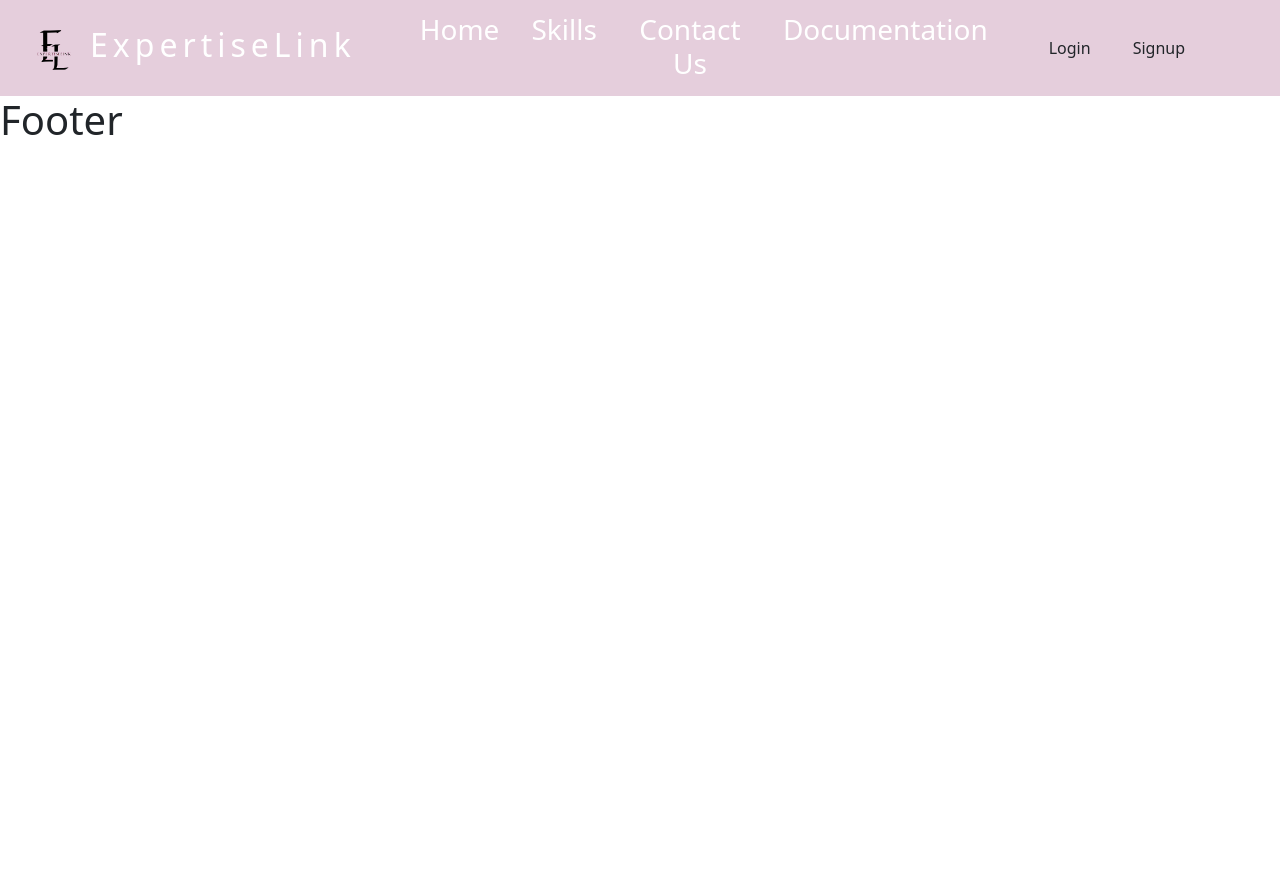
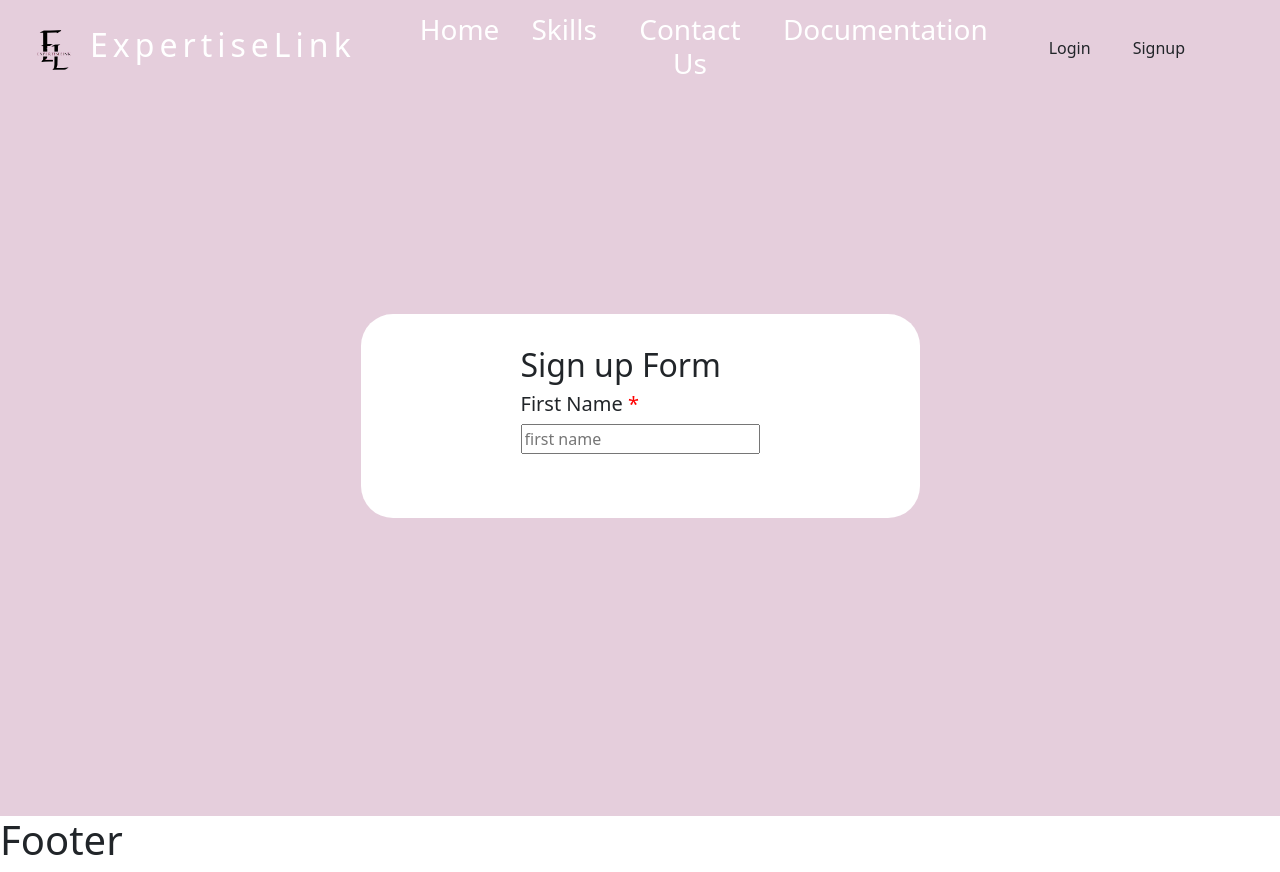
Before and after one commit to qirratfatyma/ExpertiseLink, a React (Create React App) app: page /Signup in a window 1280 px wide. Before the commit the page ends 800 px from the top, so only its background shows below. Built offline with nearby package versions, Linux system fonts and the light colour scheme.

Commit message:
SIgnup Page

```diff
--- a/src/App.css
+++ b/src/App.css
@@ -19,7 +19,11 @@ h2 {
 }
 
 h3 {
-  font-size: 20px;
+  font-size: 15px;
+}
+
+h4 {
+  font-size: 8px;
 }
 
 /* Navbar CSS */
@@ -69,3 +73,22 @@ h3 {
 
 /* .navbar-btn:hover {
 } */
+
+.Signup-container {
+  display: flex;
+  justify-content: center;
+  align-items: center;
+  background-color: var(--primary-color);
+  height: 90vh;
+}
+
+.form-container {
+  background-color: white;
+  padding: 2rem 10rem 4rem 10rem;
+  margin-bottom: 5rem;
+  border-radius: 2rem;
+}
+
+.form-section {
+  text-align: left;
+}
--- a/src/App.js
+++ b/src/App.js
@@ -1,20 +1,26 @@
-import { Route, Routes } from 'react-router-dom';
-import './App.css';
-import Footer from './components/Footer';
-import Header from './components/Header';
-import HeroSection from './components/HeroSection';
+import { Route, Routes } from "react-router-dom";
+import "./App.css";
+import Footer from "./components/Footer";
+import Header from "./components/Header";
+import HeroSection from "./components/HeroSection";
+import Contact from "./components/Contact";
+import Skills from "./components/Skills";
+import Documentation from "./components/Documentation";
+import Signup from "./components/Signup";
 
 function App() {
   return (
-
     <div>
       <Header />
       <Routes>
-        <Route path='/HeroSection' element= {<HeroSection/>} />
+        <Route path="/HeroSection" element={<HeroSection />} />
+        <Route path="/Skills" element={<Skills />} />
+        <Route path="/Contact" element={<Contact />} />
+        <Route path="/Documentation" element={<Documentation />} />
+        <Route path="/Signup" element={<Signup />} />
       </Routes>
-      <Footer/>
+      <Footer />
     </div>
-
   );
 }
 
--- /dev/null
+++ b/src/components/Contact.js
@@ -0,0 +1,7 @@
+import React from "react";
+
+function Contact() {
+  return <div>Contact Section</div>;
+}
+
+export default Contact;
--- /dev/null
+++ b/src/components/Documentation.js
@@ -0,0 +1,7 @@
+import React from "react";
+
+function Documentation() {
+  return <div>Documentation section</div>;
+}
+
+export default Documentation;
--- a/src/components/Header.js
+++ b/src/components/Header.js
@@ -20,18 +20,20 @@ function BasicExample() {
             <Link to="/HeroSection" className="navbar-elements">
               <h3>Home</h3>
             </Link>
-            <Link to="/HeroSection" className="navbar-elements">
+            <Link to="/Skills" className="navbar-elements">
               <h3>Skills</h3>
             </Link>
-            <Link to="/HeroSection" className="navbar-elements">
+            <Link to="/Contact" className="navbar-elements">
               <h3>Contact Us</h3>
             </Link>
-            <Link to="/HeroSection" className="navbar-elements">
+            <Link to="/Documentation" className="navbar-elements">
               <h3>Documentation</h3>
             </Link>
           </Nav>
           <button className="btn navbar-btn">Login</button>
-          <button className="btn navbar-btn">Signup</button>
+          <Link to="/Signup">
+            <button className="btn navbar-btn">Signup</button>
+          </Link>
         </Navbar.Collapse>
       </Container>
     </Navbar>
--- a/src/components/HeroSection.js
+++ b/src/components/HeroSection.js
@@ -1,9 +1,5 @@
-import React from 'react'
+import React from "react";
 
 export default function HeroSection() {
-  return (
-    <div id='HeroSection'>
-      <h1>This is the HeroSection</h1>
-    </div>
-  )
+  return <div>This is the HeroSection</div>;
 }
--- /dev/null
+++ b/src/components/Signup.jsx
@@ -0,0 +1,29 @@
+import React from "react";
+
+function Signup() {
+  return (
+    <div className="Signup-container">
+      <form className="form-container">
+        <h2>Sign up Form</h2>
+        <label for="name">
+          <div className="form-section">
+            <h5>
+              First Name <span style={{ color: "red" }}>*</span>
+            </h5>
+          </div>
+        </label>
+        <br />
+        <input
+          type="text"
+          placeholder="first name"
+          id="username"
+          name="username"
+          required
+        />
+        <br />
+      </form>
+    </div>
+  );
+}
+
+export default Signup;
--- /dev/null
+++ b/src/components/Skills.js
@@ -0,0 +1,7 @@
+import React from "react";
+
+function Skills() {
+  return <div>This is the Skills Section</div>;
+}
+
+export default Skills;
```
